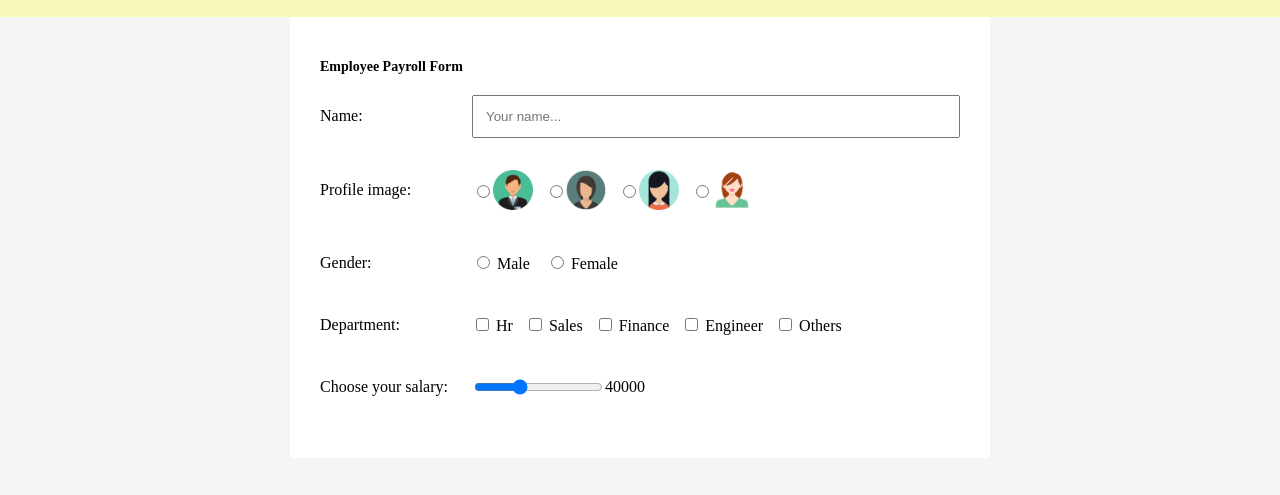
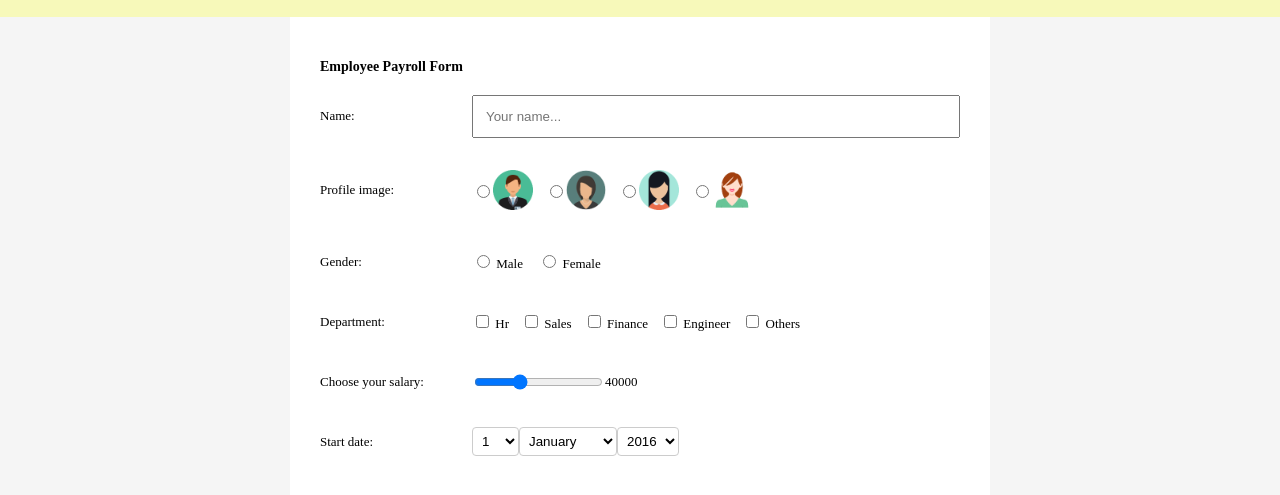
Before and after one commit to sks123git/employee-payrollApp, a plain HTML site: page EmployeePayrollForm.html in a window 1280 px wide. Shown: the part 59-554 px from the top of the page. Drawn offline with Linux system fonts and the light colour scheme; a web font is replaced by a local one.

Commit message:
Added feature to select start  date

```diff
--- a/EmployeePayrollForm.html
+++ b/EmployeePayrollForm.html
@@ -180,6 +180,66 @@
             />
             <span class="salary-output text" for="salary">40000</span>
           </div>
+          <!-- Start date -->
+          <div class="mob-width row-content">
+            <label id="profile-label" for="startdate">Start date:</label>
+            <select name="day" id="day">
+  <option value="1">1</option>
+<option value="2">2</option>
+<option value="3">3</option>
+<option value="4">4</option>
+<option value="5">5</option>
+<option value="6">6</option>
+<option value="7">7</option>
+<option value="8">8</option>
+<option value="9">9</option>
+<option value="10">10</option>
+<option value="11">11</option>
+<option value="12">12</option>
+<option value="13">13</option>
+<option value="14">14</option>
+<option value="15">15</option>
+<option value="16">16</option>
+<option value="17">17</option>
+<option value="18">18</option>
+<option value="19">19</option>
+<option value="20">20</option>
+<option value="21">21</option>
+<option value="22">22</option>
+<option value="23">23</option>
+<option value="24">24</option>
+<option value="25">25</option>
+<option value="26">26</option>
+<option value="27">27</option>
+<option value="28">28</option>
+<option value="29">29</option>
+<option value="30">30</option>
+<option value="31">31</option>
+</select>
+<select name="month" id="month">
+<option value="jan">January</option>
+<option value="feb">Febuary</option>
+<option value="mar">March</option>
+<option value="apr">April</option>
+<option value="may">May</option>
+<option value="jun">June</option>
+<option value="jul">July</option>
+<option value="aug">August</option>
+<option value="sep">September</option>
+<option value="oct">October</option>
+<option value="nov">November</option>
+<option value="dec">December</option>
+</select>
+<select name="year" id="year">
+<option value="2016">2016</option>
+<option value="2017">2017</option>
+<option value="2018">2018</option>
+<option value="2019">2019</option>
+<option value="2020">2020</option>
+<option value="2021">2021</option>
+<option value="2022">2022</option>
+<option value="2023">2023</option>
+</select>
         </form>
       </div>
     </section>
--- a/style.css
+++ b/style.css
@@ -41,6 +41,7 @@ body {
   flex-direction: row;
   margin: 20px 0px;
   align-items: center;
+  font-size: 13px;
 }
 form label {
   min-width: 140px;
@@ -82,7 +83,14 @@ form label {
   flex-wrap: wrap;
   padding: 10px 0px;
 }
-
+select {
+  padding: 5px;
+  border: 1px solid #ccc;
+  border-radius: 4px;
+  resize: vertical;
+  letter-spacing: 0;
+  background-color: transparent;
+}
 @media screen and (max-width: 800px) {
   .mob-width {
     width: 100%;
```
